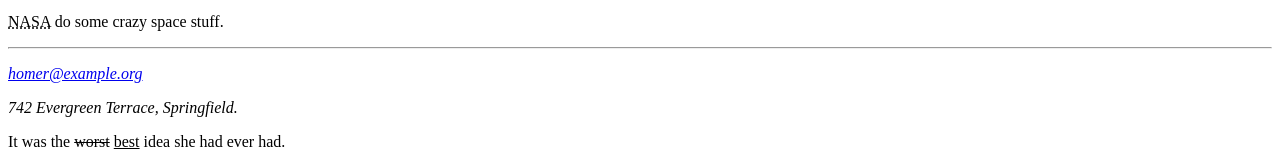
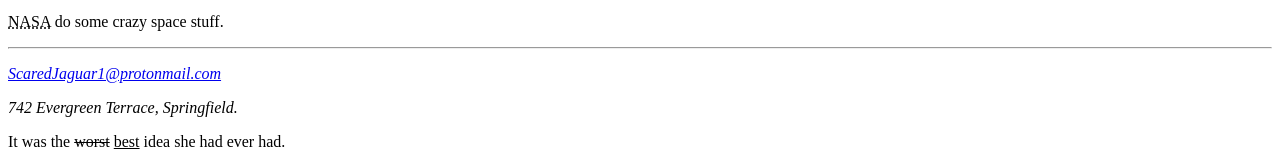
Before and after one commit to Eshan01/Demo, a plain HTML site: page index.html in a window 1280 px wide. Shown: the part 918-1073 px from the top of the page. Drawn offline with Linux system fonts and the light colour scheme.

Commit message:
Add files via upload

```diff
--- a/index.html
+++ b/index.html
@@ -42,8 +42,8 @@
     Administration">NASA</acronym> do some crazy
         space stuff.</p><hr/>
         <address>
-            <p><a href="mailto:homer@example.org">
-                    homer@example.org</a></p>
+            <p><a href="sacredjaguar1@protonmail.com">
+                    ScaredJaguar1@protonmail.com</a></p>
             <p>742 Evergreen Terrace, Springfield.</p>
         </address>
         <p>It was the <del>worst</del> <ins>best</ins> idea
```
